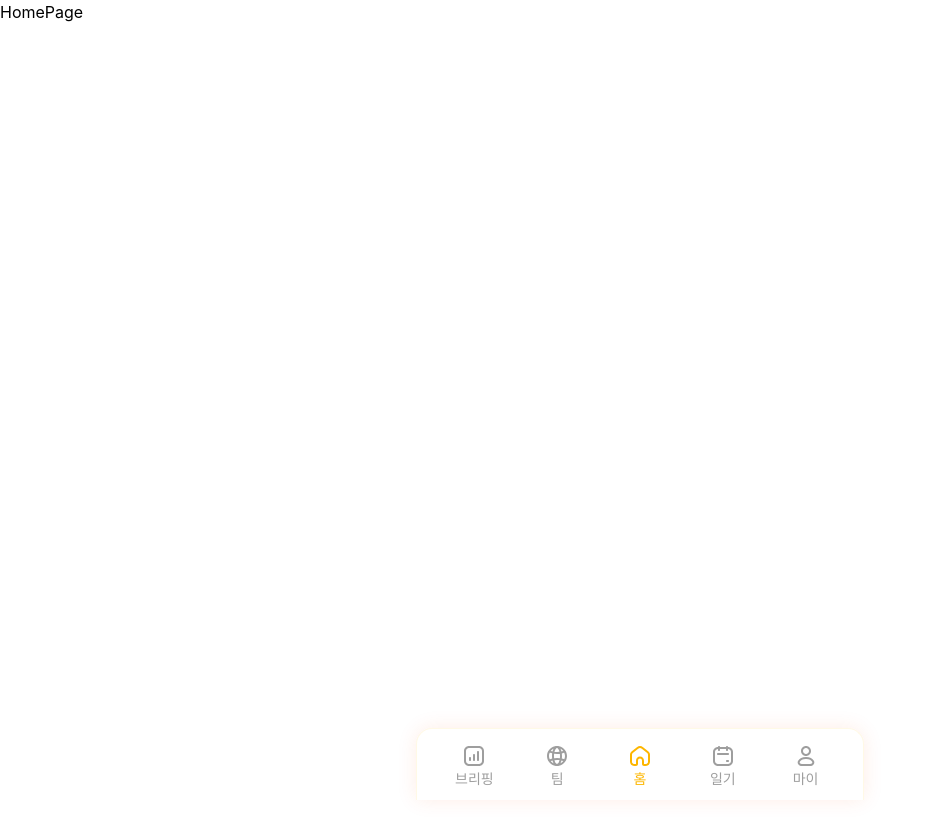
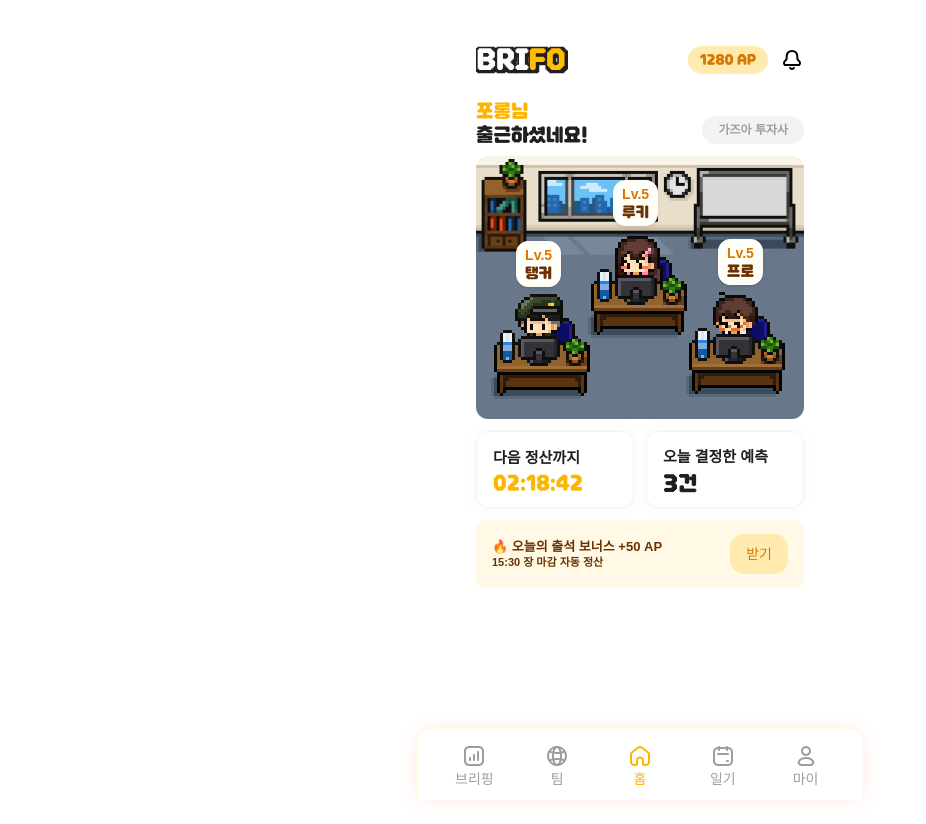
Before and after one commit to Team-BRIFO/BRIFO-front, a React (Vite) app: page / in a window 1280 px wide. Shown: the top 824 px of the page, without its empty margins (0-926 px from the left). Before the commit the page ends 800 px from the top, so only its background shows below. Built offline with nearby package versions, Linux system fonts and the light colour scheme.

Commit message:
feat: 알림 페이지 라우팅 연결

```diff
--- a/src/pages/HomePage/HomePage.tsx
+++ b/src/pages/HomePage/HomePage.tsx
@@ -1,4 +1,68 @@
-/** 홈 탭: 메인 랜딩 (출석체크/알림 컴포넌트 포함 예정) */
+import { useState } from 'react'
+
+import Logo from '@/assets/logo/brifo_logo.svg?react'
+import { StatusBar, StatusBarNotificationButton } from '@/components/common/StatusBar'
+import AttendanceBonusCard from '@/components/feature/home/AttendanceBonusCard'
+import AttendanceModal from '@/components/feature/home/AttendanceModal'
+import HomeHeader from '@/components/feature/home/HomeHeader'
+import OfficeCard from '@/components/feature/home/OfficeCard'
+import PredictionCard from '@/components/feature/home/PredictionCard'
+import SettlementCard from '@/components/feature/home/SettlementCard'
+import { useNavigate } from 'react-router-dom'
+
 export function HomePage() {
-  return <div>HomePage</div>
+  const navigate = useNavigate()
+  const [isAttendanceModalOpen, setIsAttendanceModalOpen] = useState(false)
+
+  return (
+    <>
+      <main className="flex min-h-screen justify-center bg-white px-6">
+        <div className="flex w-82 flex-col">
+          <StatusBar
+            hasStatusArea
+            className="w-full [&>div:last-child]:px-0"
+            left={<Logo className="w-23" />}
+            right={
+              <div className="flex items-center gap-3">
+                <div className="dnf-Caption2 bg-Yellow-80 text-Yellow-20 rounded-full px-3 py-2">
+                  1280 AP
+                </div>
+
+                <StatusBarNotificationButton onClick={() => navigate('/notification')} />
+              </div>
+            }
+          />
+
+          {/*TODO: 닉네임, 회사명 API 연동*/}
+          <HomeHeader nickname="포롱" companyName="가즈아 투자사" />
+
+          <div className="flex flex-col gap-3">
+            <OfficeCard />
+
+            <div className="grid grid-cols-2 gap-3">
+              <SettlementCard remainingTime="02:18:42" />
+              <PredictionCard count={3} />
+            </div>
+
+            <AttendanceBonusCard
+              bonus={50}
+              endTime="15:30"
+              onClick={() => setIsAttendanceModalOpen(true)}
+            />
+          </div>
+        </div>
+      </main>
+
+      <AttendanceModal
+        isOpen={isAttendanceModalOpen}
+        attendedDays={5}
+        reward={50}
+        onClose={() => setIsAttendanceModalOpen(false)}
+        onComplete={() => {
+          // TODO: 출석 API 호출
+          setIsAttendanceModalOpen(false)
+        }}
+      />
+    </>
+  )
 }
--- a/src/routes/Router.tsx
+++ b/src/routes/Router.tsx
@@ -17,6 +17,7 @@ import { TeamDetailPage } from '@/pages/TeamPage/TeamDetailPage'
 import { TeamPage } from '@/pages/TeamPage/TeamPage'
 import { TutorialPage } from '@/pages/TutorialPage/TutorialPage'
 import { PATH } from '@/routes/paths'
+import { NotificationPage } from '@/pages/NotificationPage/NotificationPage'
 
 export const router = createBrowserRouter([
   // ─── AuthLayout 영역 (비로그인 전용) ─────────────────────────────
@@ -50,6 +51,10 @@ export const router = createBrowserRouter([
       {
         path: '/card-news/:id',
         element: <CardNewsDetailPage />,
+      },
+      {
+        path: PATH.NOTIFICATION,
+        element: <NotificationPage />,
       },
 
       // 사무실 탭
--- a/src/routes/paths.ts
+++ b/src/routes/paths.ts
@@ -17,6 +17,9 @@ export const PATH = {
   // ─── AppLayout - 홈 탭 ─────────────────────────────────────────
   /** 홈 탭: 메인 랜딩 */
   HOME: '/',
+
+  /** 홈 탭 - SCR-17: 알림 */
+  NOTIFICATION: '/notification',
 
   /** 홈 탭 - SCR-05: 카드뉴스 상세 (동적 라우트) */
   CARD_NEWS_DETAIL: (id: string) => `/card-news/${id}`,
```
